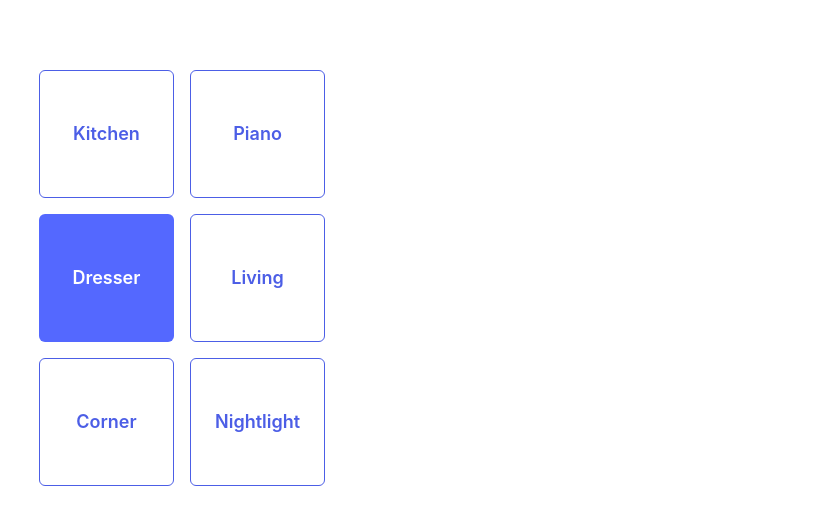
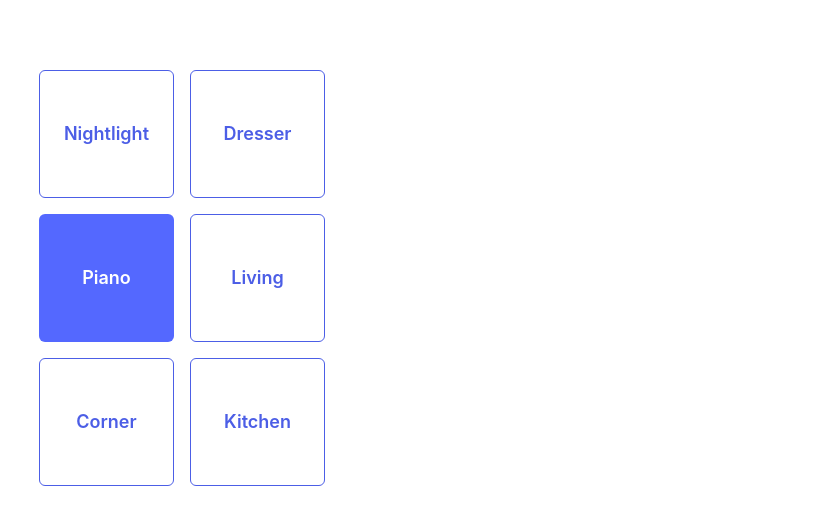
Before and after one commit to anselbrandt/wemo-app, a React (Create React App) app in the folder web/: page / in a window 1280 px wide. Shown: the part 139-670 px from the top of the page, without its empty margins (458-1280 px from the left). Built offline with nearby package versions, Linux system fonts and the light colour scheme.

Commit message:
Device state settable

```diff
--- a/web/src/ControlPanel.tsx
+++ b/web/src/ControlPanel.tsx
@@ -3,15 +3,17 @@ import { Flex, Grid, Button } from "@chakra-ui/react";
 
 interface Props {
   devices: any[];
+  handleClick: (device: any) => void;
 }
 
-export const ControlPanel: React.FC<Props> = ({ devices }) => {
+export const ControlPanel: React.FC<Props> = ({ devices, handleClick }) => {
   return (
     <Flex width="20rem" justifyContent="center">
       <Grid templateColumns="1fr 1fr" gap={4}>
         {devices.map((device) => (
           <Button
             key={device.name}
+            onClick={() => handleClick(device)}
             size="lg"
             h="8rem"
             colorScheme="nebula"
--- a/web/src/Main.tsx
+++ b/web/src/Main.tsx
@@ -1,21 +1,47 @@
-import React from "react";
+import React, { useState, useEffect } from "react";
 import { ColorModeSwitcher } from "./ColorModeSwitcher";
 import { Box, Flex, Grid, Link as ChakraLink } from "@chakra-ui/react";
 import { Link } from "react-router-dom";
 import { ControlPanel } from "./ControlPanel";
 
-const devices = [
-  { name: "Kitchen", endpoint: "/api/kitchen", state: 0 },
-  { name: "Piano", endpoint: "/api/piano", state: 0 },
-  { name: "Dresser", endpoint: "/api/dresser", state: 1 },
-  { name: "Living", endpoint: "/api/living", state: 0 },
-  { name: "Corner", endpoint: "/api/corner", state: 0 },
-  { name: "Nightlight", endpoint: "/api/nightlight", state: 0 },
-];
-
 interface Props {}
 
 export const Main: React.FC<Props> = () => {
+  const [deviceState, setDeviceState] = useState<any[]>([]);
+
+  const handleClick = (device: any) => {
+    setDeviceState((prev) =>
+      prev.map((entry) => {
+        if (entry.name === device.name) {
+          return {
+            name: entry.name,
+            endpoint: entry.endpoint,
+            state: !entry.state,
+          };
+        } else {
+          return entry;
+        }
+      })
+    );
+  };
+
+  useEffect(() => {
+    const fetchData = async () => {
+      // const response = await fetch("http://localhost:4000/api");
+      // const json = await response.json();
+      const json: any[] = [
+        { name: "Nightlight", endpoint: "/api/nightlight", state: 0 },
+        { name: "Dresser", endpoint: "/api/dresser", state: 0 },
+        { name: "Piano", endpoint: "/api/piano", state: 1 },
+        { name: "Living", endpoint: "/api/living", state: 0 },
+        { name: "Corner", endpoint: "/api/corner", state: 0 },
+        { name: "Kitchen", endpoint: "/api/kitchen", state: 0 },
+      ];
+      setDeviceState(json);
+    };
+    fetchData();
+  }, []);
+
   return (
     <Box fontSize="xl">
       <Grid p={3}>
@@ -27,7 +53,7 @@ export const Main: React.FC<Props> = () => {
           h="100vh"
           maxH="60rem"
         >
-          <ControlPanel devices={devices} />
+          <ControlPanel devices={deviceState} handleClick={handleClick} />
           <ChakraLink as={Link} to="/about" color="nebula" mt={10}>
             about
           </ChakraLink>
```
Also changed, not shown: 1 other file (tests, documents, lock files or other folders).
